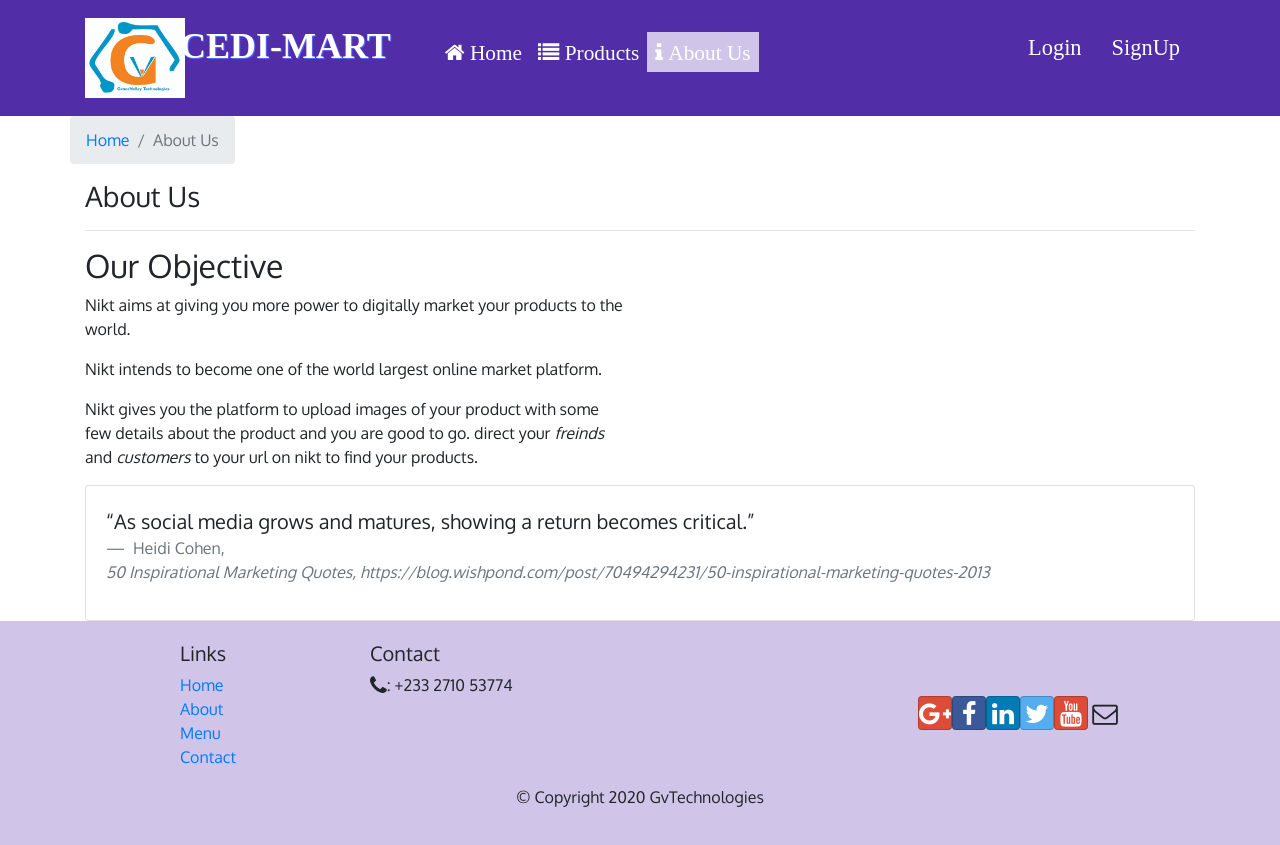
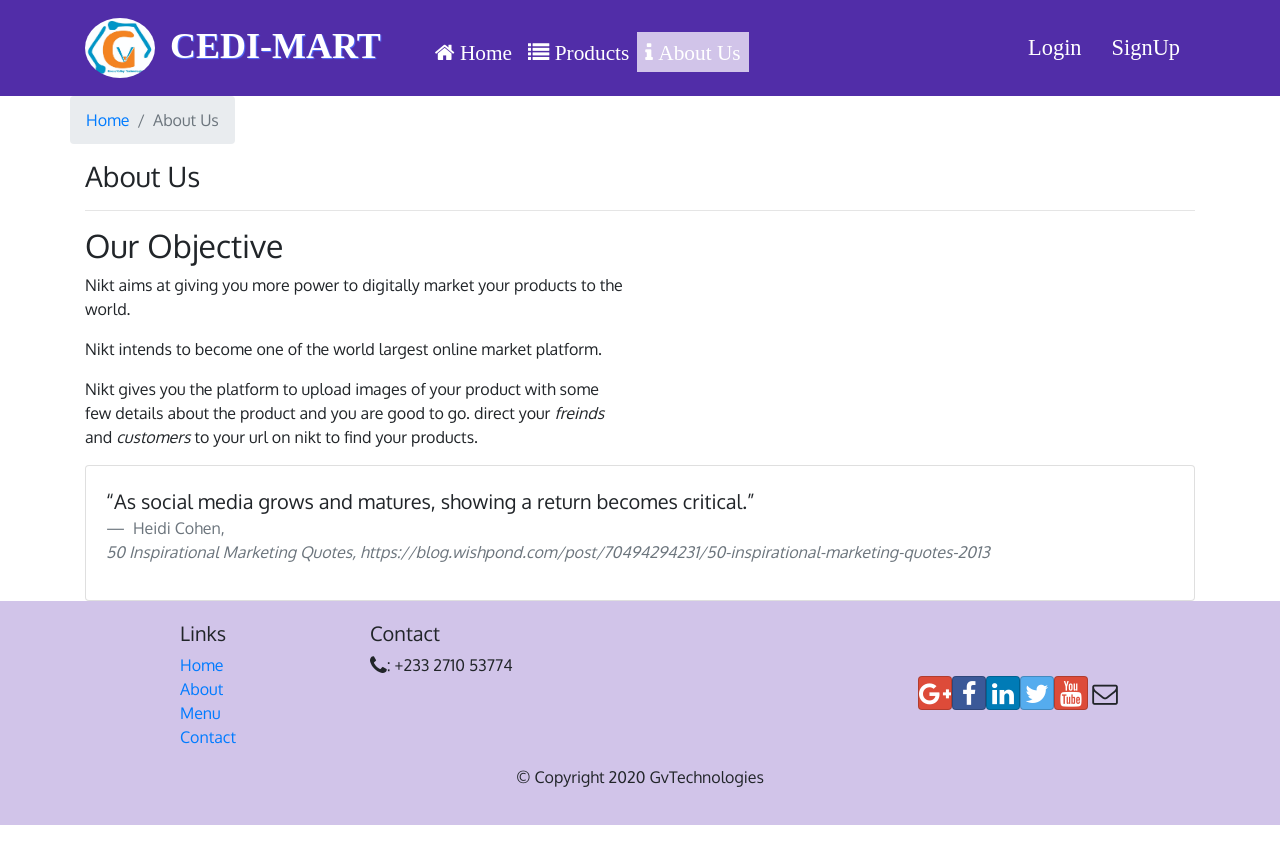
Before and after one commit to NanorIsrael/niktCli, a React (Create React App) app: page /AboutUs in a window 1280 px wide. Built offline with nearby package versions, Linux system fonts and the light colour scheme; no server answers.

Commit message:
modified logo

```diff
--- a/src/App.css
+++ b/src/App.css
@@ -7,11 +7,13 @@ body{
   width: 100%;
   /* position: relative; */
 }
-#logo-img{
-  width: 80px;
-  height: 80px;
+
+.logo-img{
+  width: 70px;
+  height: 60px;
   margin: 10px 15px 10px 0px;
   border-radius: 50%;
+  background-color: red;
 }
 
 .brand-title h1{
--- a/src/App.js
+++ b/src/App.js
@@ -3,7 +3,7 @@ import './App.css';
 
 import Main from './components/Main';
 import {configStore} from './redux/createStore';
-import {HashRouter,BrowserRouter} from 'react-router-dom'
+import {BrowserRouter} from 'react-router-dom'
 import { Provider } from 'react-redux';
 
 class App extends Component {
--- a/src/components/Header.js
+++ b/src/components/Header.js
@@ -1,6 +1,6 @@
 import React, { Component } from 'react';
 import { Collapse, NavbarToggler, ModalBody, Button, FormGroup, Label, Input, Form } from 'reactstrap';
-import { Jumbotron, Navbar, NavbarBrand, NavItem, Nav, Modal, ModalHeader } from 'reactstrap'
+import { Navbar, NavbarBrand, NavItem, Nav, Modal, ModalHeader } from 'reactstrap'
 import { NavLink } from 'react-router-dom';
 
 class Header extends Component {
@@ -50,9 +50,9 @@ class Header extends Component {
 
                         <div className="navbar-header" >
                              <NavLink className="pull-left d-none d-sm-block " to="/home" >
-                                <div id="logo-img" >
-                                    <img src="/logo.jpeg" width='100' height="80" alt="logo" />
-                                </div>
+
+                                    <img src="/logo.jpeg"  alt="logo" className="logo-img"/>
+
                             </NavLink>
                             <NavbarBrand className="brand-title " to="/home"  >
                                 <h1 id="">CEDI-MART</h1>
```
